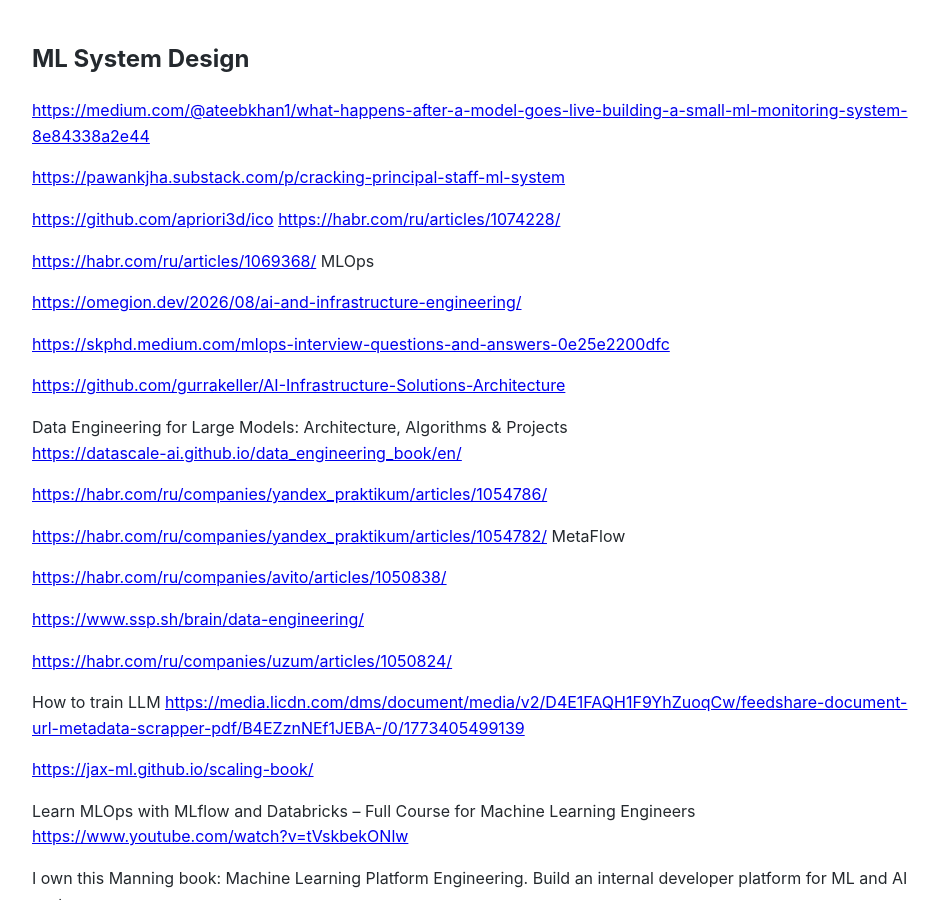
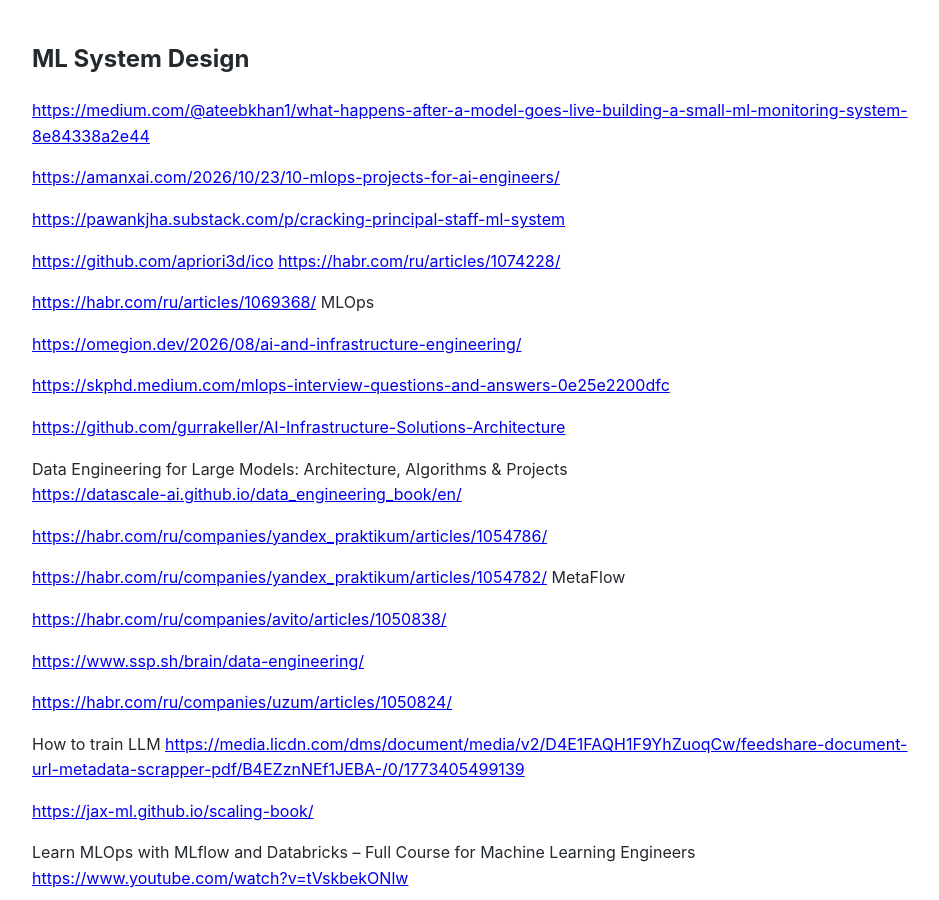
Before and after one commit to Michael-Lubinsky/michael-lubinsky.github.com, a Jekyll site: the page built from ml/ml_system_design.md, in a window 1280 px wide and 900 px high. Shown: the whole window, without its empty margins (158-1097 px from the left). Built offline with Jekyll 4.4.1, drawn with Linux system fonts in a browser that asks for light colours; our own code applies the rules of GitHub Pages for plain Markdown files.

Commit message:
Update ml_system_design.md with additional resources
Added new links to resources related to ML system design.

```diff
--- a/ml/ml_system_design.md
+++ b/ml/ml_system_design.md
@@ -1,6 +1,8 @@
 ## ML System Design
 
 <https://medium.com/@ateebkhan1/what-happens-after-a-model-goes-live-building-a-small-ml-monitoring-system-8e84338a2e44>
+
+<https://amanxai.com/2026/10/23/10-mlops-projects-for-ai-engineers/>
 
 <https://pawankjha.substack.com/p/cracking-principal-staff-ml-system>
 
```
